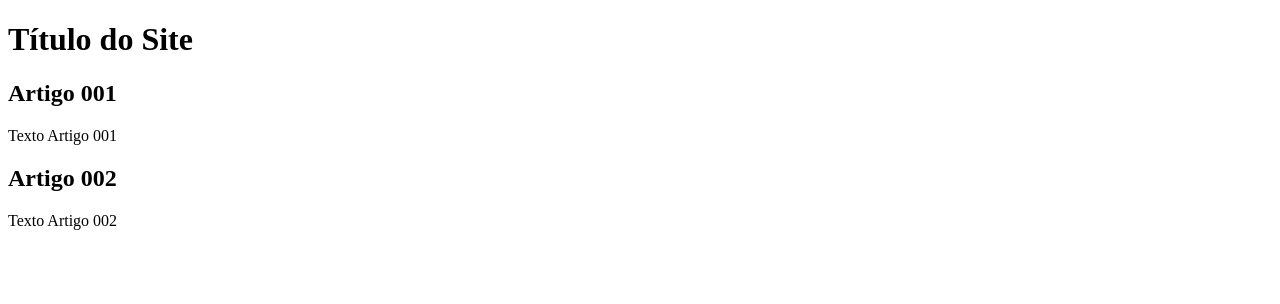
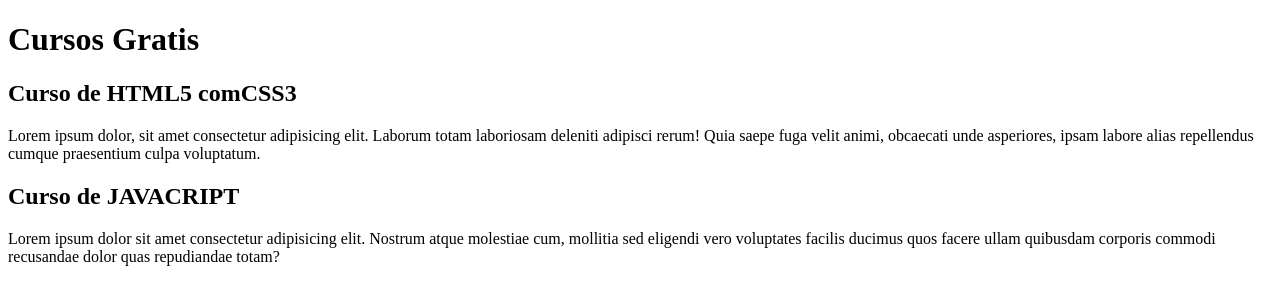
Before and after one commit to RodrigoPreto/Projeto-SITE, a plain HTML site: page index.html in a window 1280 px wide. Drawn offline with Linux system fonts and the light colour scheme.

Commit message:
comecei a escrever conteúdo

```diff
--- a/index.html
+++ b/index.html
@@ -9,15 +9,15 @@
 <body>
    <main>
        <head>
-           <h1>Título do Site</h1>
+           <h1>Cursos Gratis</h1>
        </head>
        <article>
-           <h2>Artigo 001</h2>
-           <p>Texto Artigo 001</p>
+           <h2>Curso de HTML5 comCSS3</h2>
+           <p>Lorem ipsum dolor, sit amet consectetur adipisicing elit. Laborum totam laboriosam deleniti adipisci rerum! Quia saepe fuga velit animi, obcaecati unde asperiores, ipsam labore alias repellendus cumque praesentium culpa voluptatum.</p>
        </article>
        <article>
-        <h2>Artigo 002</h2>
-        <p>Texto Artigo 002</p>
+        <h2>Curso de JAVACRIPT</h2>
+        <p>Lorem ipsum dolor sit amet consectetur adipisicing elit. Nostrum atque molestiae cum, mollitia sed eligendi vero voluptates facilis ducimus quos facere ullam quibusdam corporis commodi recusandae dolor quas repudiandae totam?</p>
        </article>
    </main>
 </body>
```
